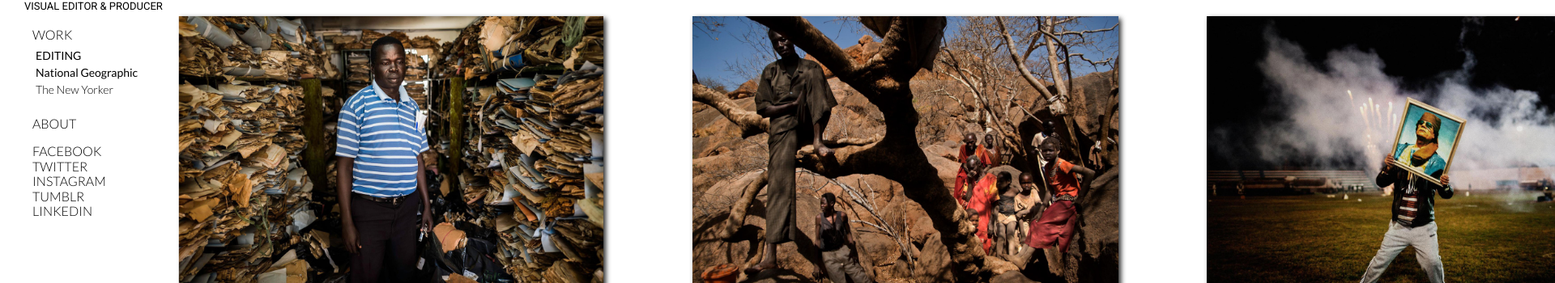
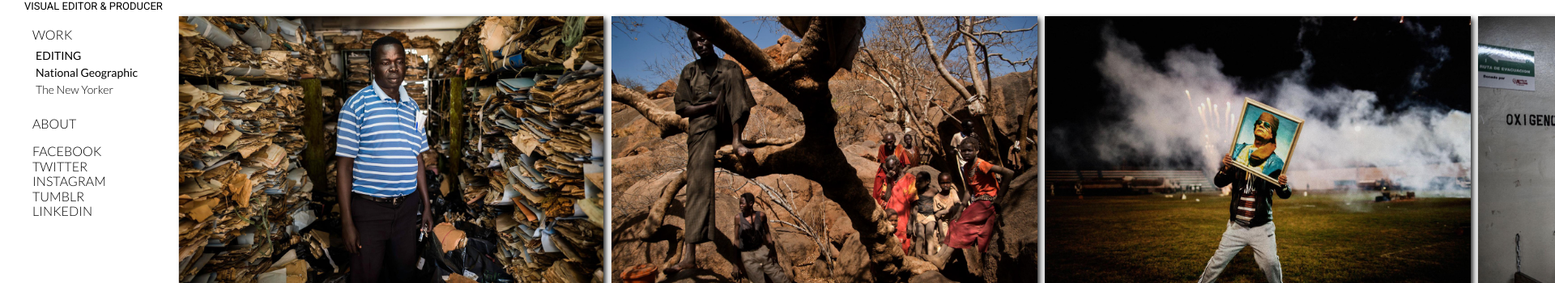
Before and after one commit to jehanjillani/jehanjillani.github.io, a plain HTML site: page nationalgeographic.html in a window 1280 px wide. Shown: the part 85-435 px from the top of the page at 81% size, 1920 px wide, since content can reach past the window. Drawn offline with nearby package versions, Linux system fonts and the light colour scheme; some packages are replaced by stand-ins of ours.

Commit message:
updates 2.0 / 9.18.17
update with copyright links, photo added, cleaner hed

```diff
--- a/css/main.css
+++ b/css/main.css
@@ -26,8 +26,6 @@ h1 {
   span {
   font-family: 'Roboto', 'Arial', sans-serif; font-weight: 400;
   font-size: 13px;
-  /*padding-left: 31px;
-  padding-bottom: 0px;*/
   }
 
 .navigation-bar {
@@ -102,7 +100,7 @@ a#h1-link:active {
   justify-content: space-between;
   display: flex;
   align-items: center;
-  width: 3500px;
+  width: 3000px;
 }
 
 .images-text-tny {
```
